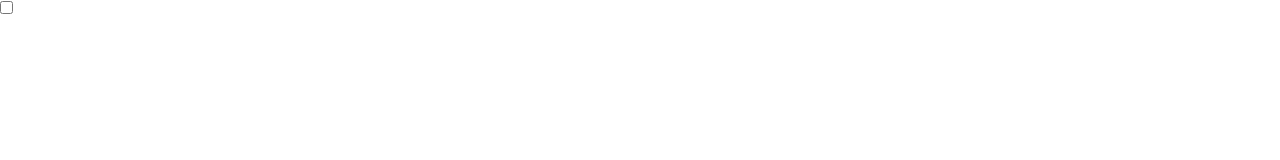
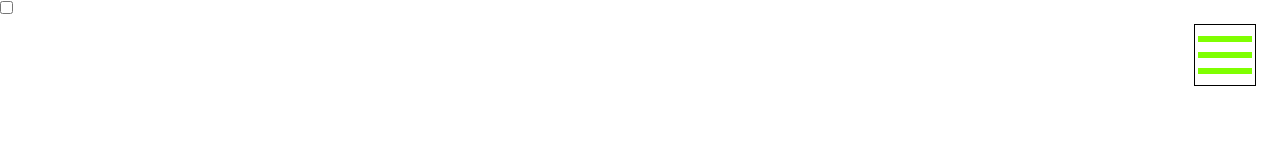
Before and after one commit to madelynarana/codepen, a plain HTML site: page index.html in a window 1280 px wide. Drawn offline with Linux system fonts and the light colour scheme.

Commit message:
Añadir primera forma del icono del menú.

```diff
--- a/style.scss
+++ b/style.scss
@@ -2,3 +2,30 @@
     padding: 0;
     margin: 0;
 }
+
+label[for="menu"]{
+    border: 1px solid;
+    height: 60px;
+    width: 60px;
+    top: 24px;
+    right: 24px;
+    display: block;
+    position: fixed;
+}
+
+label[for="menu"] div{
+    display: flex;
+    height: 100%;
+    width: 100%;
+    flex-flow: column wrap;
+    align-content: center;
+    justify-content: center;
+    align-items: center;
+}
+
+.menu-line{
+    height: 6px;
+    width: 27px;
+    background-color: chartreuse;
+    margin: 5px 0;
+}
```
Also changed, not shown: style.css.
